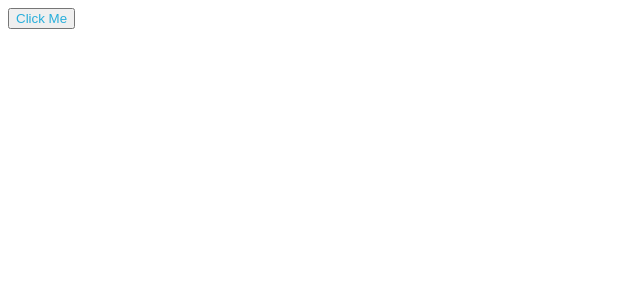
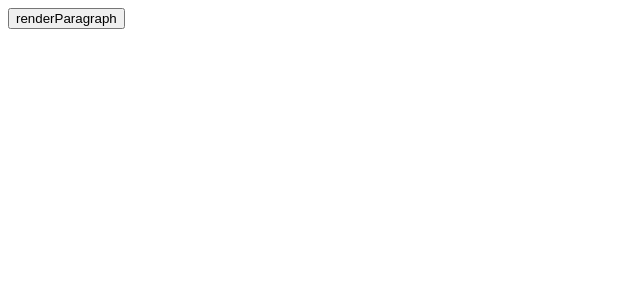
Before and after one commit to unique-kadyan/React-Practice---Button-Action-with-Class-Component, a React app: page / in a window 1280 px wide. Shown: the top 300 px of the page, without its empty margins (0-640 px from the left). Built offline with nearby package versions, Linux system fonts and the light colour scheme.

Commit message:
Update App.js

```diff
--- a/src/components/App.js
+++ b/src/components/App.js
@@ -1,29 +1,35 @@
-import React, {Component, useState} from "react";
-import '../styles/App.css';
+import React, { Component, useState } from "react";
 
 class App extends Component {
   constructor(props) {
     super(props);
-this.renderPara = this.renderPara.bind(this);
+    this.state = {
+      showParagraph: false
     };
+    this._showPara = this._showPara.bind(this);
+  }
+  _showPara() {
+    this.setState({
+      showParagraph: true
+    });
+  }
 
-
-
- renderPara(){
-   return(
-	   <p id="para">Hello, I've learnt to use the full-stack evaluation tool. This makes me so happy</p>
-   )
- }
   render() {
-    	return(
-    		<div id="main" classname="container">
-				{ /* Do not remove this main div!! */ }
-
-	<button  onClick={this.renderPara} id="click"> Click Me</button>
+    return (
+      <div id="main">
+        {/* Do not remove this main div!! */}
+        <button id="click" onClick={this._showPara}>
+          renderParagraph
+        </button>
+        {this.state.showParagraph ? (
+          <p id="para">
+            Hello, I've learnt to use the full-stack evaluation tool. This makes
+            me so happy
+          </p>
+        ) : null}
       </div>
     );
   }
 }
 
-
 export default App;
```
Lines whose indentation alone changed are shown as unchanged.
